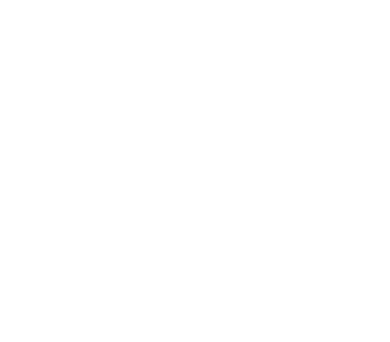
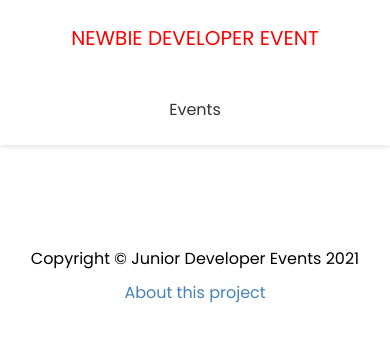
Before and after one commit to sunmengyue/junior-developer-meetup, a Next.js app: page / in a window 390 px wide. Shown: the top 342 px of the page. Built offline with nearby package versions, Linux system fonts and the light colour scheme.

Commit message:
Create Header and Footer

```diff
--- /dev/null
+++ b/components/Footer.js
@@ -0,0 +1,12 @@
+import Link from 'next/link';
+import styles from '../styles/Footer.module.css';
+export default function Footer() {
+  return (
+    <div className={styles.footer}>
+      <p>Copyright &copy; Junior Developer Events 2021</p>
+      <p>
+        <Link href="/about">About this project</Link>
+      </p>
+    </div>
+  );
+}
--- /dev/null
+++ b/components/Header.js
@@ -0,0 +1,19 @@
+import Link from 'next/link';
+import styles from '../styles/Header.module.css';
+
+export default function Header() {
+  return (
+    <header className={styles.header}>
+      <div className={styles.logo}>
+        <Link href="/">Newbie Developer Event</Link>
+      </div>
+      <nav>
+        <ul>
+          <li>
+            <Link href="/events">Events</Link>
+          </li>
+        </ul>
+      </nav>
+    </header>
+  );
+}
--- a/components/Layout.js
+++ b/components/Layout.js
@@ -1,5 +1,7 @@
 import Head from 'next/head';
+import Header from './Header';
 import styles from '../styles/Layout.module.css';
+import Footer from './Footer';
 
 export default function Layout({ title, keywords, description, children }) {
   return (
@@ -9,7 +11,9 @@
         <meta name="keywords" content={keywords} />
         <meta name="description" content={description} />
       </Head>
+      <Header />
       <div className={styles.container}>{children}</div>
+      <Footer />
     </div>
   );
 }
--- /dev/null
+++ b/styles/Footer.module.css
@@ -0,0 +1,8 @@
+.footer {
+  margin: 100px 0 40px;
+  text-align: center;
+}
+
+.footer p {
+  margin: 5px 0;
+}
--- /dev/null
+++ b/styles/Header.module.css
@@ -0,0 +1,56 @@
+.header {
+  display: flex;
+  justify-content: space-between;
+  align-items: center;
+  background: #fff;
+  color: #333;
+  height: 60px;
+  padding: 0 30px;
+  box-shadow: 0 2px 5px rgba(0, 0, 0, 0.1);
+}
+
+.header a {
+  color: #333;
+  margin-right: 20px;
+}
+
+.header a:hover {
+  color: #000;
+}
+.header ul {
+  display: flex;
+  align-items: center;
+  justify-content: center;
+  list-style: none;
+}
+
+.logo {
+  color: red;
+  font-size: 20px;
+  text-transform: uppercase;
+}
+
+.logo a {
+  color: red;
+}
+
+@media (max-width: 768px) {
+  .header {
+    flex-direction: column;
+    height: auto;
+  }
+
+  .header ul {
+    margin: 20px 0;
+    flex-direction: column;
+    text-align: center;
+  }
+
+  .header a {
+    margin-right: 0;
+  }
+
+  .logo {
+    margin: 20px 0;
+  }
+}
```
